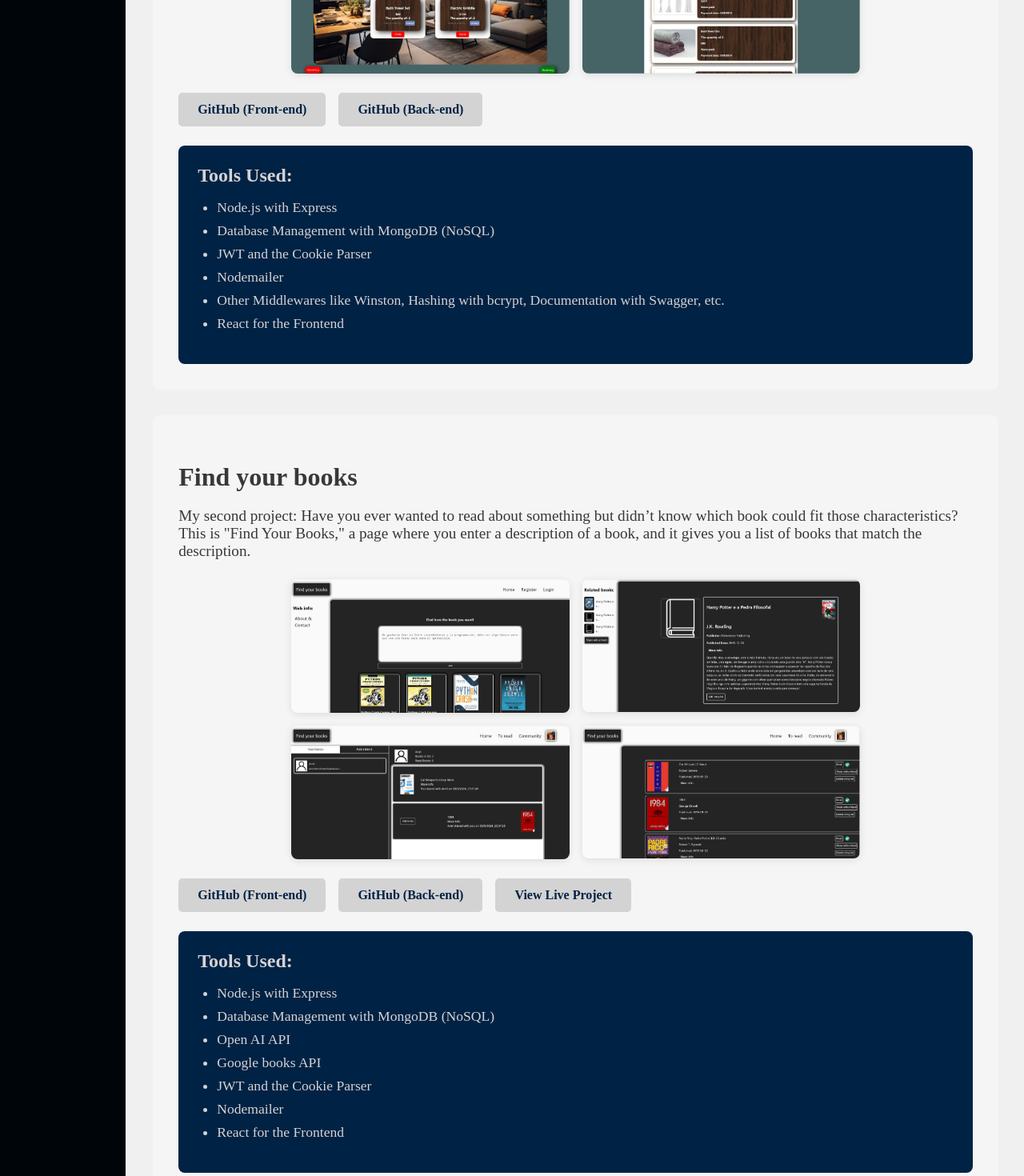
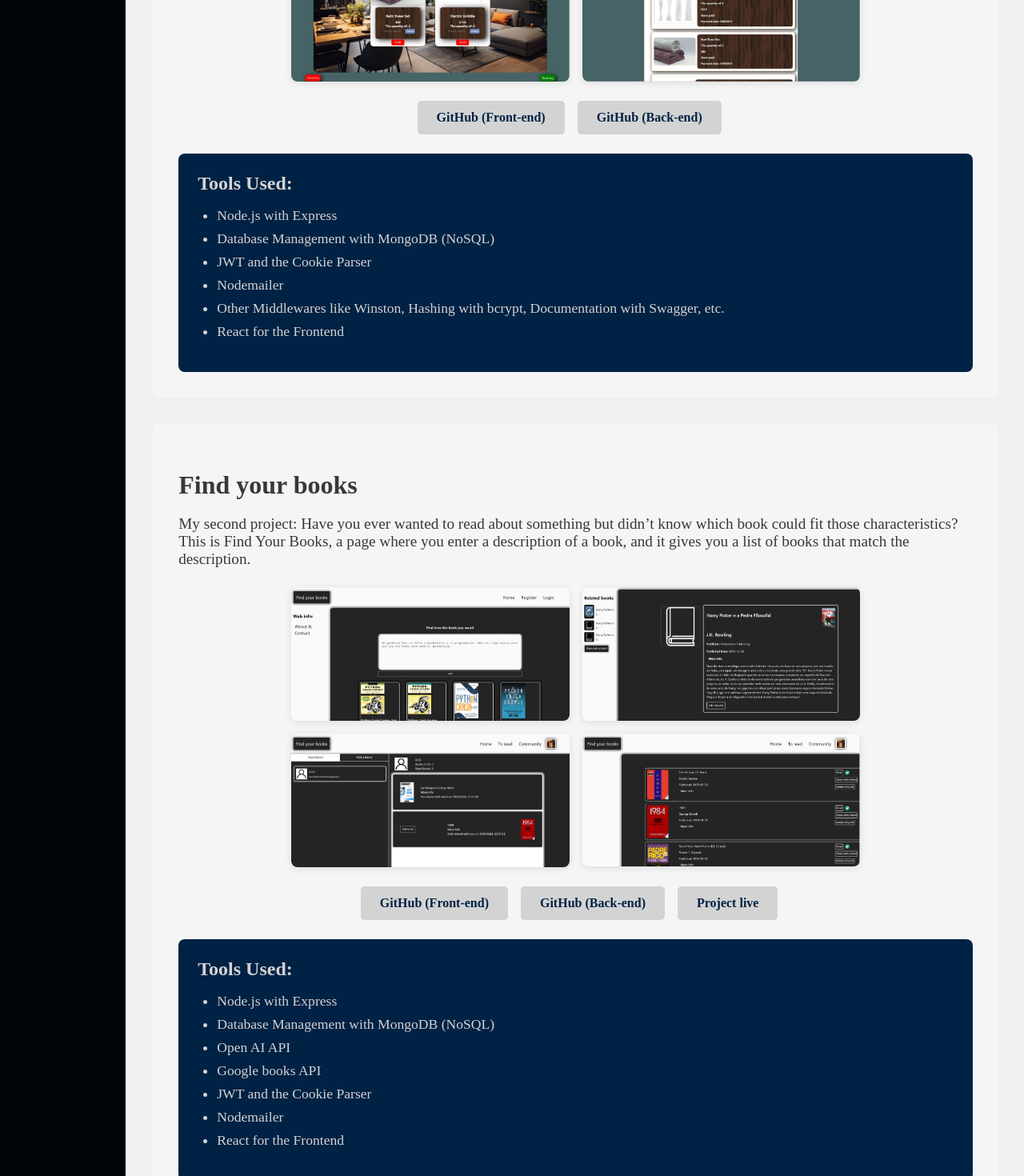
Before and after one commit to EServetti/My-portfolio, a React (Vite) app: page /My-portfolio/projects in a window 1280 px wide. Shown: the part 680-2150 px from the top of the page at 80% size. Built offline with nearby package versions, Linux system fonts and the light colour scheme.

Commit message:
Mejorado la ventana projects y añadido contenedor de project

```diff
--- /dev/null
+++ b/src/components/project.jsx
@@ -0,0 +1,53 @@
+function Project({
+  id,
+  title,
+  description,
+  screenshot1,
+  screenshot2,
+  screenshot3,
+  screenshot4,
+  linkBack,
+  linkFront,
+  linkLive,
+  toolsUsed,
+}) {
+  return (
+    <div className="project" id={id}>
+      <h2>{title}</h2>
+      <p>{description}</p>
+      <div className="screenshots">
+        <img src={screenshot1} alt="Screenshot 1" />
+        <img src={screenshot2} alt="Screenshot 2" />
+        <img src={screenshot3} alt="Screenshot 3" />
+        <img src={screenshot4} alt="Screenshot 4" />
+      </div>
+      <div className="links">
+        {linkFront && (
+          <a href={linkFront} target="_blank" rel="noopener noreferrer">
+            GitHub (Front-end)
+          </a>
+        )}
+        {linkBack && (
+          <a href={linkBack} target="_blank" rel="noopener noreferrer">
+            GitHub (Back-end)
+          </a>
+        )}
+        {linkLive && (
+          <a href={linkLive} target="_blank" rel="noopener noreferrer">
+            Project live
+          </a>
+        )}
+      </div>
+      <div className="tools-used">
+        <h3>Tools Used:</h3>
+        <ul>
+          {toolsUsed.map((tool) => (
+            <li>{tool}</li>
+          ))}
+        </ul>
+      </div>
+    </div>
+  );
+}
+
+export default Project;
--- a/src/pages/projects.jsx
+++ b/src/pages/projects.jsx
@@ -1,115 +1,77 @@
 import React from "react";
 import "../styles/projects.css";
+import whiteArrow from "../assets/white-arrow.png"
 import screenshot1 from "../assets/project-screenshot1.jpg";
 import screenshot2 from "../assets/project-screenshot2.jpg";
 import screenshot3 from "../assets/project-screenshot3.jpg";
 import screenshot4 from "../assets/project-screenshot4.jpg";
-import screenshot5 from "../assets/screenshot5.jpg"
-import screenshot6 from "../assets/screenshot6.jpg"
-import screenshot7 from "../assets/screenshot7.jpg"
-import screenshot8 from "../assets/screenshot8.jpg"
-
+import screenshot5 from "../assets/screenshot5.jpg";
+import screenshot6 from "../assets/screenshot6.jpg";
+import screenshot7 from "../assets/screenshot7.jpg";
+import screenshot8 from "../assets/screenshot8.jpg";
+import Project from "../components/project";
 
 const Projects = () => {
   return (
+    <div style={{display: "flex", flexDirection: "column"}}>
+    <section className="index">
+        <a href="#efyh">
+          <img src={whiteArrow} alt="arrow" />
+          Everithing for your home
+        </a>
+        <a href="#fyb">
+          <img src={whiteArrow} alt="arrow" />
+          Find your books
+        </a>
+      </section>
     <div className="projects-container">
-      <h1>My Projects</h1>
-
-      <div className="project">
-        <h2>Everithing for your home</h2>
-        <p>
-          This is my first project, created during the Coderhouse course on
+      <Project
+        id="efyh"
+        title="Everithing for your home"
+        description="This is my first project, created during the Coderhouse course on
           Backend Development. I used Node.js along with other tools (specified
-          below) for the server, and React for the front-end.
-        </p>
-        <div className="screenshots">
-          <img src={screenshot1} alt="Screenshot 1" />
-          <img src={screenshot2} alt="Screenshot 2" />
-          <img src={screenshot3} alt="Screenshot 3" />
-          <img src={screenshot4} alt="Screenshot 4" />
-        </div>
-        <div className="links">
-          <a
-            href="https://github.com/EServetti/server-front"
-            target="_blank"
-            rel="noopener noreferrer"
-          >
-            GitHub (Front-end)
-          </a>
-          <a
-            href="https://github.com/EServetti/server"
-            target="_blank"
-            rel="noopener noreferrer"
-          >
-            GitHub (Back-end)
-          </a>
-        </div>
-        <div className="tools-used">
-          <h3>Tools Used:</h3>
-          <ul>
-            <li>Node.js with Express</li>
-            <li>Database Management with MongoDB (NoSQL)</li>
-            <li>JWT and the Cookie Parser</li>
-            <li>Nodemailer</li>
-            <li>
-              Other Middlewares like Winston, Hashing with bcrypt, Documentation
-              with Swagger, etc.
-            </li>
-            <li>React for the Frontend</li>
-          </ul>
-        </div>
-      </div>
-      <div className="project">
-        <h2>Find your books</h2>
-        <p>
-          My second project: Have you ever wanted to read about something but
-          didn’t know which book could fit those characteristics? This is "Find
-          Your Books," a page where you enter a description of a book, and it
-          gives you a list of books that match the description.
-        </p>
-        <div className="screenshots">
-          <img src={screenshot5} alt="Screenshot 5" />
-          <img src={screenshot6} alt="Screenshot 6" />
-          <img src={screenshot7} alt="Screenshot 7" />
-          <img src={screenshot8} alt="Screenshot 8" />
-        </div>
-        <div className="links">
-          <a
-            href="https://github.com/EServetti/Find-my-books-front"
-            target="_blank"
-            rel="noopener noreferrer"
-          >
-            GitHub (Front-end)
-          </a>
-          <a
-            href="https://github.com/EServetti/Find-my-books"
-            target="_blank"
-            rel="noopener noreferrer"
-          >
-            GitHub (Back-end)
-          </a>
-          <a
-            href="https://find-your-books.vercel.app"
-            target="_blank"
-            rel="noopener noreferrer"
-          >
-            View Live Project
-          </a>
-        </div>
-        <div className="tools-used">
-          <h3>Tools Used:</h3>
-          <ul>
-            <li>Node.js with Express</li>
-            <li>Database Management with MongoDB (NoSQL)</li>
-            <li>Open AI API</li>
-            <li>Google books API</li>
-            <li>JWT and the Cookie Parser</li>
-            <li>Nodemailer</li>
-            <li>React for the Frontend</li>
-          </ul>
-        </div>
-      </div>
+          below) for the server, and React for the front-end."
+        screenshot1={screenshot1}
+        screenshot2={screenshot2}
+        screenshot3={screenshot3}
+        screenshot4={screenshot4}
+        linkFront="https://github.com/EServetti/server-front"
+        linkBack="https://github.com/EServetti/server"
+        toolsUsed={[
+          "Node.js with Express",
+          "Database Management with MongoDB (NoSQL)",
+          "JWT and the Cookie Parser",
+          "Nodemailer",
+          "Other Middlewares like Winston, Hashing with bcrypt, Documentation with Swagger, etc.",
+          "React for the Frontend",
+        ]}
+      />
+      <Project
+        id="fyb"
+        title="Find your books"
+        description="My second project: Have you ever wanted to read about something but
+          didn’t know which book could fit those characteristics? This is Find
+          Your Books, a page where you enter a description of a book, and it
+          gives you a list of books that match the description."
+        screenshot1={screenshot5}
+        screenshot2={screenshot6}
+        screenshot3={screenshot7}
+        screenshot4={screenshot8}
+        linkFront="https://github.com/EServetti/Find-my-books-front"
+        linkBack="https://github.com/EServetti/Find-my-books"
+        linkLive="https://find-your-books.vercel.app"
+        toolsUsed={[
+          "Node.js with Express",
+          "Database Management with MongoDB (NoSQL)",
+          "Open AI API",
+          "Google books API",
+          "JWT and the Cookie Parser",
+          "Nodemailer",
+          "React for the Frontend",
+        ]}
+      />
     </div>
+  </div>
   );
 };
 
--- a/src/styles/projects.css
+++ b/src/styles/projects.css
@@ -43,6 +43,8 @@
 
 .links {
   margin-bottom: 1.5rem;
+  display: flex;
+  justify-content: center;
 }
 
 .links a {
```
